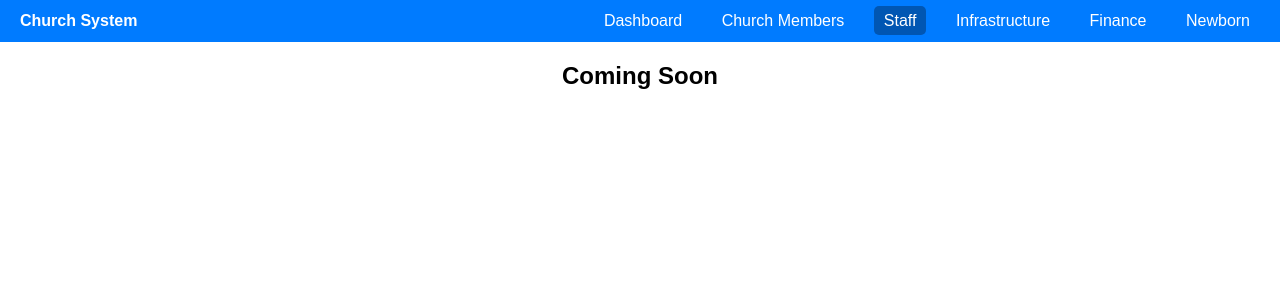
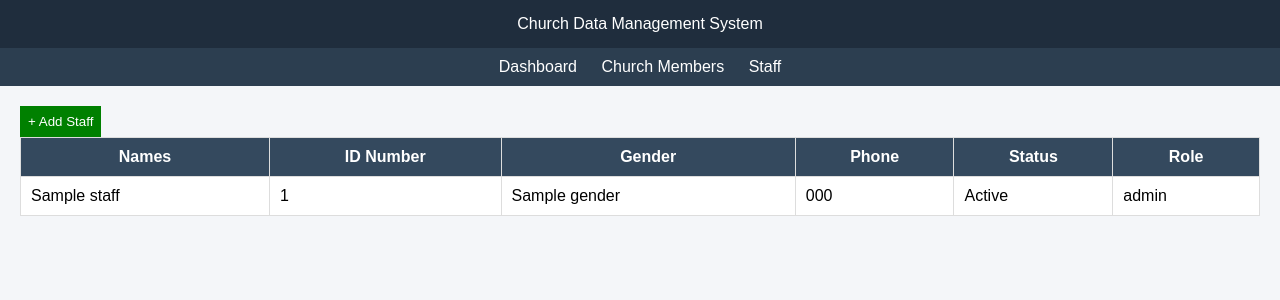
Before and after one commit to ikorikwishakajeamarie1-debug/church_app, a Flask app: template templates/staff.html in a window 1280 px wide. Shown: the top 300 px of the page. Run offline with Flask 3, Linux system fonts and the light colour scheme; the template is opened without the code that fills it: most values are stand-ins (such as "Sample title", 1, 10 or a date in 2020); some libraries are stand-ins or nearby versions.

Commit message:
Add staff module with table and form

```diff
--- a/app.py
+++ b/app.py
@@ -47,6 +47,26 @@ def init_db():
 
 # Run init once
 init_db()
+def init_db():
+    conn = get_db()   # connect to database
+    cur = conn.cursor()  # create cursor
+
+    # ===== STAFF TABLE =====
+    cur.execute('''
+    CREATE TABLE IF NOT EXISTS staff (
+        id SERIAL PRIMARY KEY,
+        names TEXT,
+        id_number TEXT,
+        gender TEXT,
+        phone TEXT,
+        role TEXT,
+        status TEXT
+    )
+    ''')
+
+    conn.commit()
+    cur.close()
+    conn.close()
 
 # ================= HELPER =================
 def val(data, key, default=""):
@@ -54,6 +74,46 @@ def val(data, key, default=""):
 
 # ================= ROUTES =================
 
+# ================= STAFF PAGE =================
+@app.route('/staff')
+def staff():
+    conn = get_db()
+    cur = conn.cursor(cursor_factory=RealDictCursor)
+
+    cur.execute("SELECT * FROM staff ORDER BY id DESC")
+    staff = cur.fetchall()
+
+    cur.close()
+    conn.close()
+
+    return render_template("staff.html", staff=staff)
+
+
+# ================= ADD STAFF =================
+@app.route('/add_staff', methods=['POST'])
+def add_staff():
+    data = request.form
+
+    conn = get_db()
+    cur = conn.cursor()
+
+    cur.execute('''
+    INSERT INTO staff (names, id_number, gender, phone, role, status)
+    VALUES (%s, %s, %s, %s, %s, %s)
+    ''', (
+        data.get("names"),
+        data.get("id_number"),
+        data.get("gender"),
+        data.get("phone"),
+        data.get("role"),
+        data.get("status")
+    ))
+
+    conn.commit()
+    cur.close()
+    conn.close()
+
+    return redirect('/staff')
 @app.route('/')
 @app.route('/members')
 def members():
@@ -156,5 +216,6 @@ def test_db():
         return f"Database connection FAILED ❌: {e}"
 
 # ================= RUN =================
-if __name__ == '__main__':
+if __name__ == "__main__":
+    init_db()   # ✅ this creates staff table
     app.run(debug=True)
--- a/templates/members.html
+++ b/templates/members.html
@@ -122,7 +122,7 @@
 <div class="menu">
     <a href="#">Dashboard</a>
     <a href="#" onclick="showTable()">Church Members</a>
-    <a href="#">Staff</a>
+    <a href="/staff">Staff</a>
     <a href="#">Infrastructure</a>
     <a href="#">Finance</a>
     <a href="#">Newborn</a>
--- a/templates/staff.html
+++ b/templates/staff.html
@@ -1,50 +1,157 @@
 <!DOCTYPE html>
 <html>
 <head>
-    <title>Page</title>
+    <title>Staff</title>
 
     <style>
-        body { margin:0; font-family:Arial; }
+        body { font-family: Arial; margin: 0; background: #f4f6f9; }
 
-        .navbar {
-            background-color: #007BFF;
-            padding: 12px 20px;
-            display: flex;
-            justify-content: space-between;
+        .title {
+            background: #1f2d3d;
+            color: white;
+            text-align: center;
+            padding: 15px;
         }
 
-        .logo { color:white; font-weight:bold; }
+        .menu {
+            background: #2c3e50;
+            text-align: center;
+            padding: 10px;
+        }
 
         .menu a {
-            color:white;
-            margin-left:15px;
-            text-decoration:none;
-            padding:6px 10px;
-            border-radius:5px;
+            color: white;
+            margin: 10px;
+            text-decoration: none;
         }
 
-        .menu a:hover {
-            background:#0056b3;
+        .container { padding: 20px; }
+
+        table {
+            width: 100%;
+            border-collapse: collapse;
+            background: white;
         }
+
+        th, td {
+            padding: 10px;
+            border: 1px solid #ddd;
+        }
+
+        th {
+            background: #34495e;
+            color: white;
+        }
+
+        input, select {
+            width: 100%;
+            padding: 8px;
+            margin-bottom: 10px;
+        }
+
+        .form-section { display: none; }
+
+        .btn {
+            padding: 8px;
+            color: white;
+            border: none;
+            cursor: pointer;
+        }
+
+        .add { background: green; }
     </style>
+
+    <script>
+        function showForm() {
+            document.getElementById("form").style.display = "block";
+            document.getElementById("table").style.display = "none";
+        }
+
+        function showTable() {
+            document.getElementById("form").style.display = "none";
+            document.getElementById("table").style.display = "block";
+        }
+    </script>
 </head>
 
 <body>
 
-<div class="navbar">
-    <div class="logo">Church System</div>
+<div class="title">Church Data Management System</div>
 
-    <div class="menu">
-        <a href="/dashboard">Dashboard</a>
-        <a href="/members">Church Members</a>
-        <a href="/staff" style="background:#0056b3;">Staff</a>
-        <a href="/infrastructure">Infrastructure</a>
-        <a href="/finance">Finance</a>
-        <a href="/newborn">Newborn</a>
-    </div>
+<div class="menu">
+    <a href="/">Dashboard</a>
+    <a href="/members">Church Members</a>
+    <a href="/staff">Staff</a>
 </div>
 
-<h2 style="text-align:center;">Coming Soon</h2>
+<div class="container">
+
+    <!-- TABLE -->
+    <div id="table">
+        <button class="btn add" onclick="showForm()">+ Add Staff</button>
+
+        <table>
+            <tr>
+                <th>Names</th>
+                <th>ID Number</th>
+                <th>Gender</th>
+                <th>Phone</th>
+                <th>Status</th>
+                <th>Role</th>
+            </tr>
+
+            {% for s in staff %}
+            <tr>
+                <td>{{ s.names }}</td>
+                <td>{{ s.id_number }}</td>
+                <td>{{ s.gender }}</td>
+                <td>{{ s.phone }}</td>
+                <td>{{ s.status }}</td>
+                <td>{{ s.role }}</td>
+            </tr>
+            {% endfor %}
+        </table>
+    </div>
+
+    <!-- FORM -->
+    <div id="form" class="form-section">
+
+        <h2>Add Staff</h2>
+
+        <form method="POST" action="/add_staff">
+
+            <input type="text" name="names" placeholder="Names" required>
+            <input type="text" name="id_number" placeholder="ID Number">
+
+            <select name="gender">
+                <option>Male</option>
+                <option>Female</option>
+            </select>
+
+            <input type="text" name="phone" placeholder="Phone">
+
+            <select name="status">
+                <option>Existing</option>
+                <option>New</option>
+                <option>Deactive</option>
+            </select>
+
+            <select name="role">
+                <option>Pastor</option>
+                <option>Group Leader</option>
+                <option>President of Choir</option>
+                <option>President of COGEE</option>
+            </select>
+
+            <button type="submit" class="btn add">Save</button>
+        </form>
+
+        <br>
+        <button onclick="showTable()">⬅ Back</button>
+
+    </div>
+
+</div>
 
 </body>
 </html>
```
